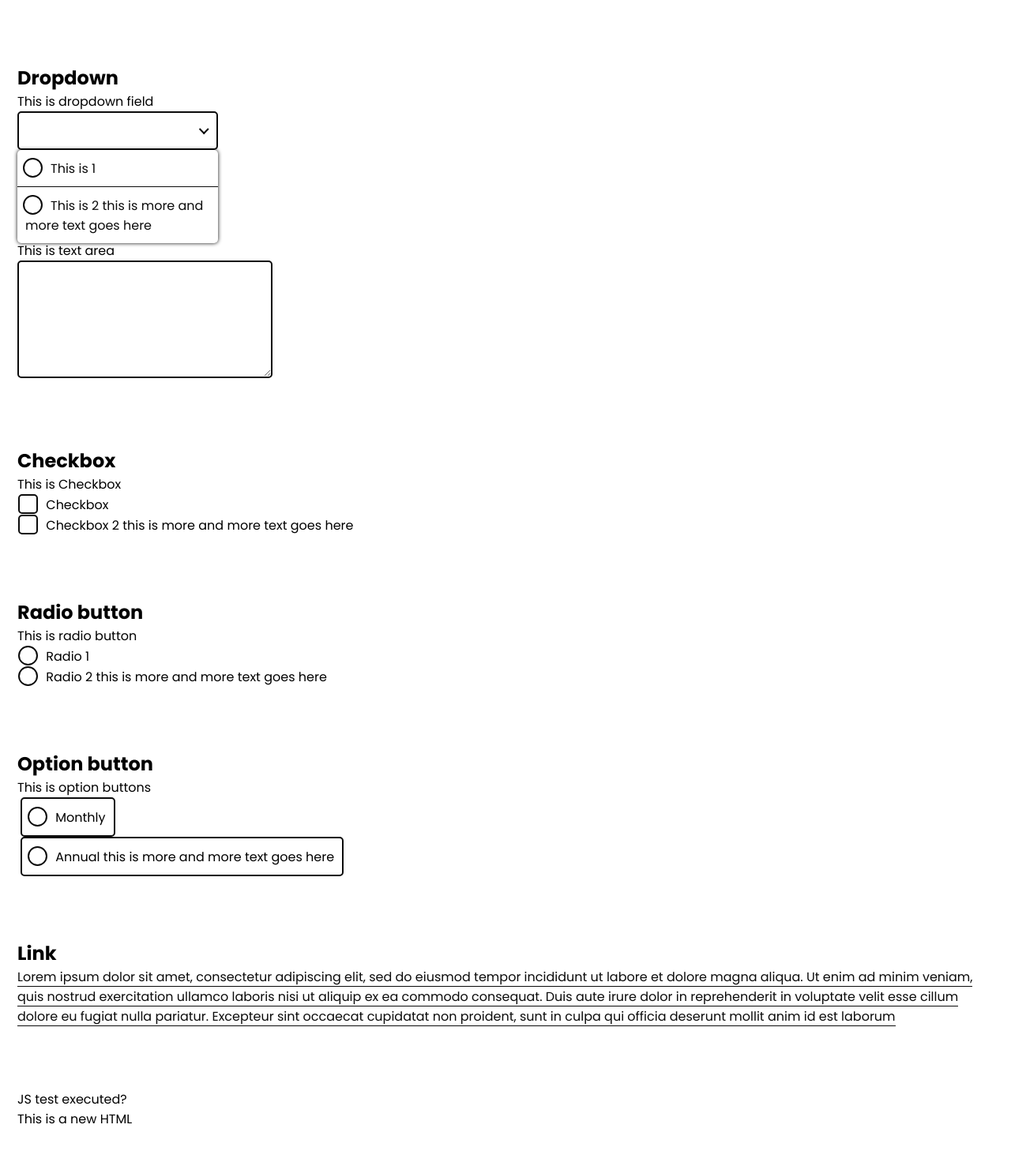
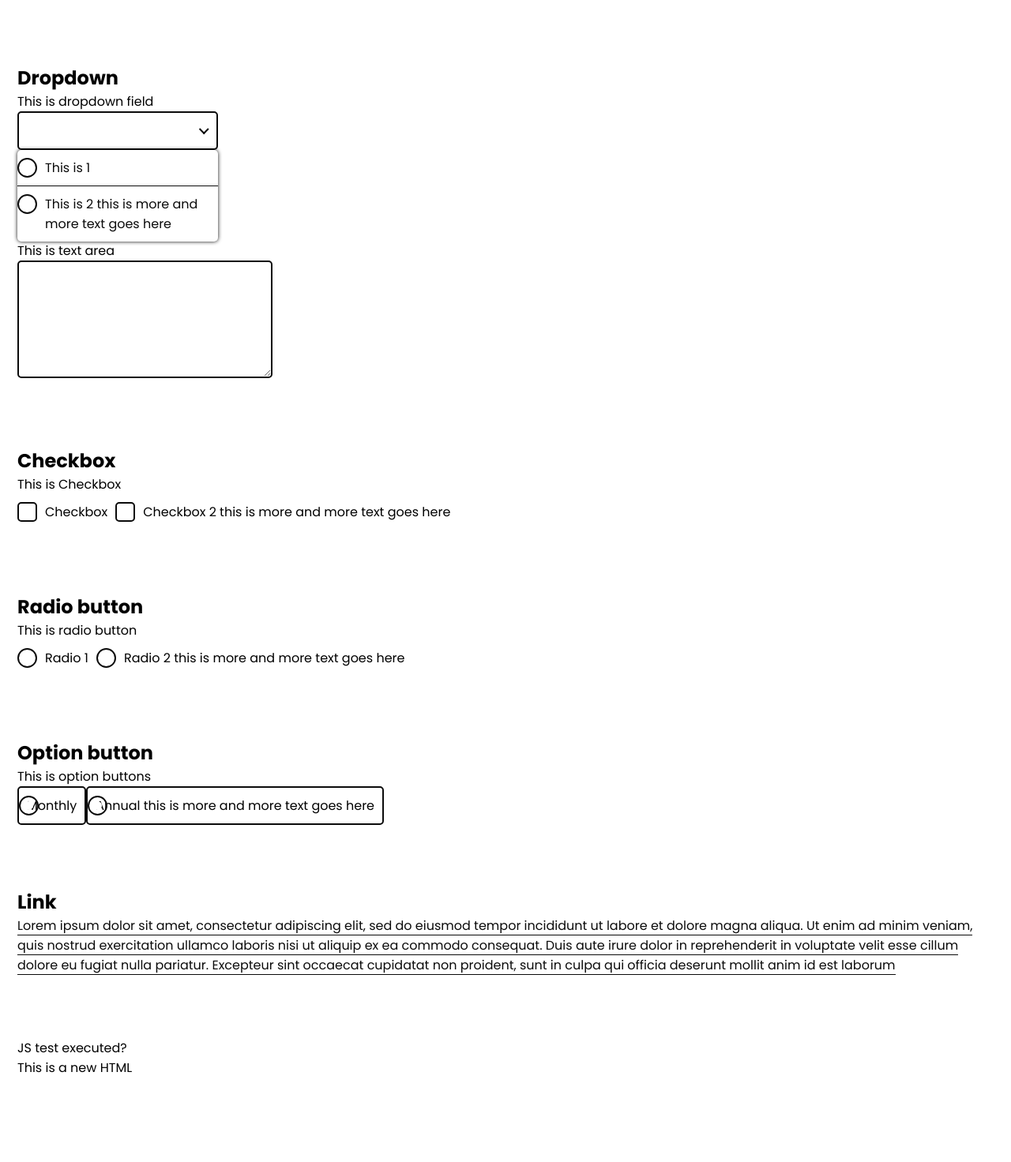
Before and after one commit to sathesak/designLanguage, a PHP site: page / in a window 1280 px wide. Shown: the part 857-2329 px from the top of the page at 79% size. After the commit the page ends 2216 px from the top, so only its background shows below. Run offline with PHP 8.4, Linux system fonts and the light colour scheme.

Commit message:
Still on adjusting the padding on labels

```diff
--- a/sass/atoms/_option.scss
+++ b/sass/atoms/_option.scss
@@ -3,6 +3,7 @@ input[type="radio"]{
     border: 0;
     width:0;
     height: 0;
+    position: absolute;
 
     &:focus{
         & + label{
@@ -27,16 +28,21 @@ input[type="radio"]{
 
             span{
                 @extend .hover;
-                margin: -1px 10px -6px -4px;
             }
         }
+
+        padding: 10px 10px 10px 35px;
+        position: relative;
+        float: left;
 
         span {
             border: 2px solid $black;
             width: 25px;
             height: 25px;
-            margin: 0 10px -6px -3px;
-            display: inline-block;
+            display: block;
+            position: absolute;
+            top: 10px;
+            left: 0;
             @extend .brdRnd;
 
             &:before{
@@ -91,7 +97,7 @@ input[type="radio"]{
             & + label{
                 @extend .hover;
                 border-color: $black;
-                padding: 10px 10px 10px 11px;
+                //padding: 10px 10px 10px 11px;
                 span{
                     border: 2px solid $black;
                 }
--- a/sass/electrons/_base.scss
+++ b/sass/electrons/_base.scss
@@ -9,7 +9,14 @@ html{
     text-decoration: none;
     border: none;
     box-sizing: border-box;
-    list-style: none;
+}
+
+ul{
+    li{
+        float: left;
+        list-style-type: none;
+        position: relative;
+    }
 }
 
 @font-face {
```
Also changed, not shown: css/style.css (+18 -9 lines), css/style.min.css.
